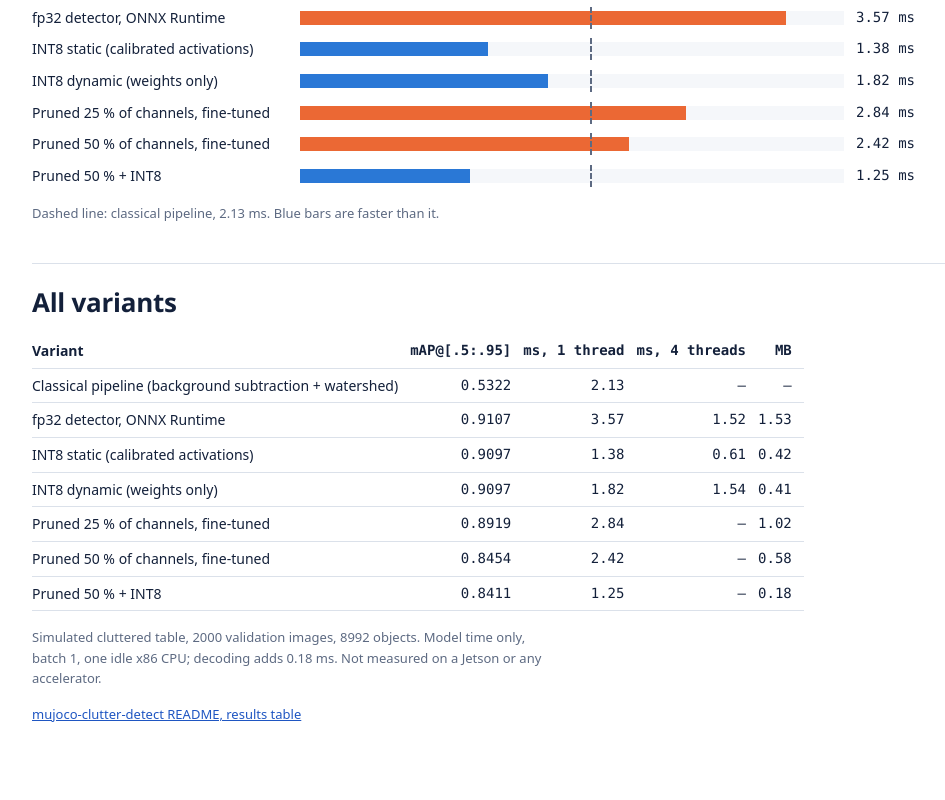
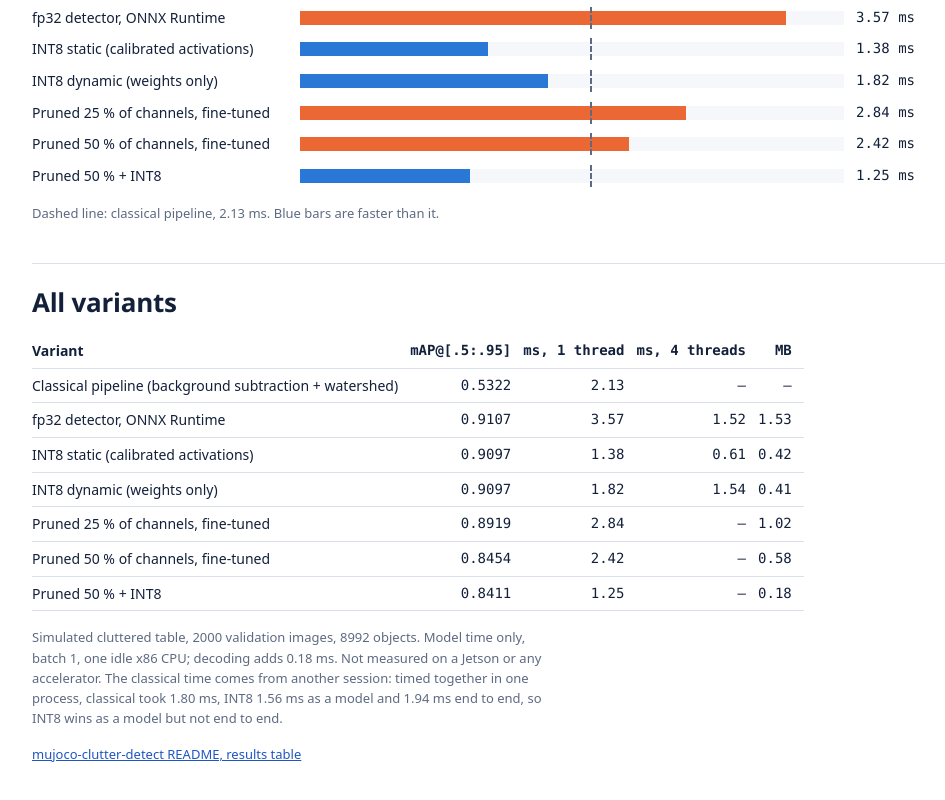
Before and after one commit to AungKaung1928/pixels-to-pose, a React (Vite) app: page / in a window 1280 px wide. Shown: the part 6234-7034 px from the top of the page, without its empty margins (144-1089 px from the left). Before the commit the page ends 7006 px from the top, so only its background shows below. Built offline with nearby package versions, Linux system fonts and the light colour scheme.

Commit message:
INT8 chapter: say the classical time is from another session, with the one-process timing

```diff
--- a/src/App.tsx
+++ b/src/App.tsx
@@ -24,7 +24,7 @@ const T = {
     table: 'All variants',
     cols: ['Variant', 'mAP@[.5:.95]', 'ms, 1 thread', 'ms, 4 threads', 'MB'],
     caveat:
-      'Simulated cluttered table, 2000 validation images, 8992 objects. Model time only, batch 1, one idle x86 CPU; decoding adds 0.18 ms. Not measured on a Jetson or any accelerator.',
+      'Simulated cluttered table, 2000 validation images, 8992 objects. Model time only, batch 1, one idle x86 CPU; decoding adds 0.18 ms. Not measured on a Jetson or any accelerator. The classical time comes from another session: timed together in one process, classical took 1.80 ms, INT8 1.56 ms as a model and 1.94 ms end to end, so INT8 wins as a model but not end to end.',
     lang: 'Language',
     contents: 'Chapters',
     toc: [
@@ -51,7 +51,7 @@ const T = {
     table: 'すべての構成',
     cols: ['構成', 'mAP@[.5:.95]', 'ms (1 スレッド)', 'ms (4 スレッド)', 'MB'],
     caveat:
-      'シミュレーションの散らかったテーブル、検証画像 2000 枚、物体 8992 個。モデル時間のみ、バッチ 1、アイドル状態の x86 CPU 1 台。デコードに 0.18 ms 加わります。Jetson やアクセラレータでは計測していません。',
+      'シミュレーションの散らかったテーブル、検証画像 2000 枚、物体 8992 個。モデル時間のみ、バッチ 1、アイドル状態の x86 CPU 1 台。デコードに 0.18 ms 加わります。Jetson やアクセラレータでは計測していません。古典的手法の時間は別のセッションで計測したものです。1 つのプロセスで同時に計測すると、古典的手法 1.80 ms、INT8 はモデルのみで 1.56 ms、end-to-end で 1.94 ms でした。INT8 はモデル単体では速いものの、end-to-end では古典的手法より遅くなります。',
     lang: '表示言語',
     contents: '章',
     toc: [
```
